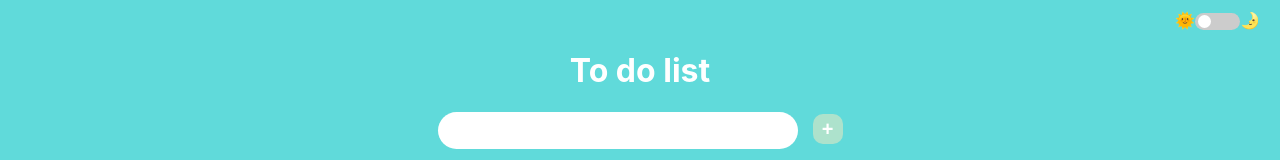
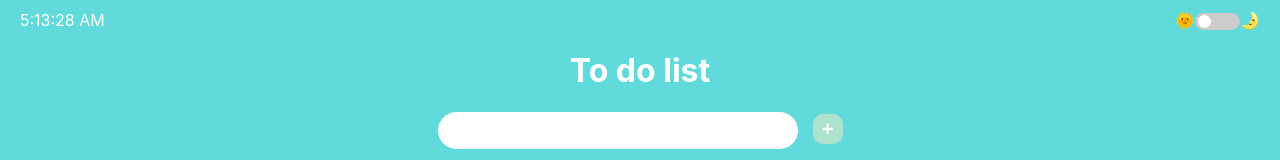
Before and after one commit to jeong011010/todo-list, a React (Create React App) app: page / in a window 1280 px wide. Shown: the top 160 px of the page. Built offline with nearby package versions, Linux system fonts and the light colour scheme.

Commit message:
update js file [add clock function (white dark mode)]

```diff
--- a/src/App.css
+++ b/src/App.css
@@ -63,8 +63,6 @@
 }
 
 .container{
-  padding-top: 10px;
-  margin-right:20px;
   display: flex;
   justify-content: right;
   align-items: center;
--- a/src/App.js
+++ b/src/App.js
@@ -1,5 +1,5 @@
 import logo from './logo.svg';
-import React, {useState} from 'react';
+import React, {useEffect, useState} from 'react';
 import './App.css';
 
 function App() {
@@ -9,6 +9,7 @@ function App() {
   const [tmp,settmp]=useState(false)
   const [id,setid] = useState(0)
   const [darkMode, setDarkMode] = useState(false)
+  const [time, setTime] = useState(new Date());
 
   const todolist = lists.map((list)=> (
 
@@ -27,12 +28,31 @@ function App() {
 
   ));
 
-  const addData=() => {setlists([...lists,{id:id,data:data,deleted:false,checked:false,}]); setid(id+1)}
+  const addData=() => {
+    if(data===''){
+      alert("할 일을 작성해주세요");
+    }
+    else{
+      setlists([...lists,{id:id,data:data,deleted:false,checked:false,}]);
+      setid(id+1);
+    }
+  }
+
+  useEffect(()=>{
+    const id = setInterval(()=>{
+      setTime(new Date());
+    }, 1000);
+    return (()=>clearInterval(id))
+  }, []);
 
   return (
     <div className="app" style={{backgroundColor: darkMode?'gray':'white'}}>
       <div className="todolist" style={{backgroundColor: darkMode?'black':'rgb(96, 218, 218)'}}>
-        <div>
+        <div style={{display: 'flex', justifyContent:"space-between" ,paddingTop: '10px', marginRight: '20px', marginLeft: '20px'}}>
+
+          <span style={{color: darkMode?'gray':'white', transitionDuration: '0.5s'}}
+          >{time.toLocaleTimeString()}</span>
+
           <div className="container">
             <span>🌞</span>
               <label className="switch">
```
